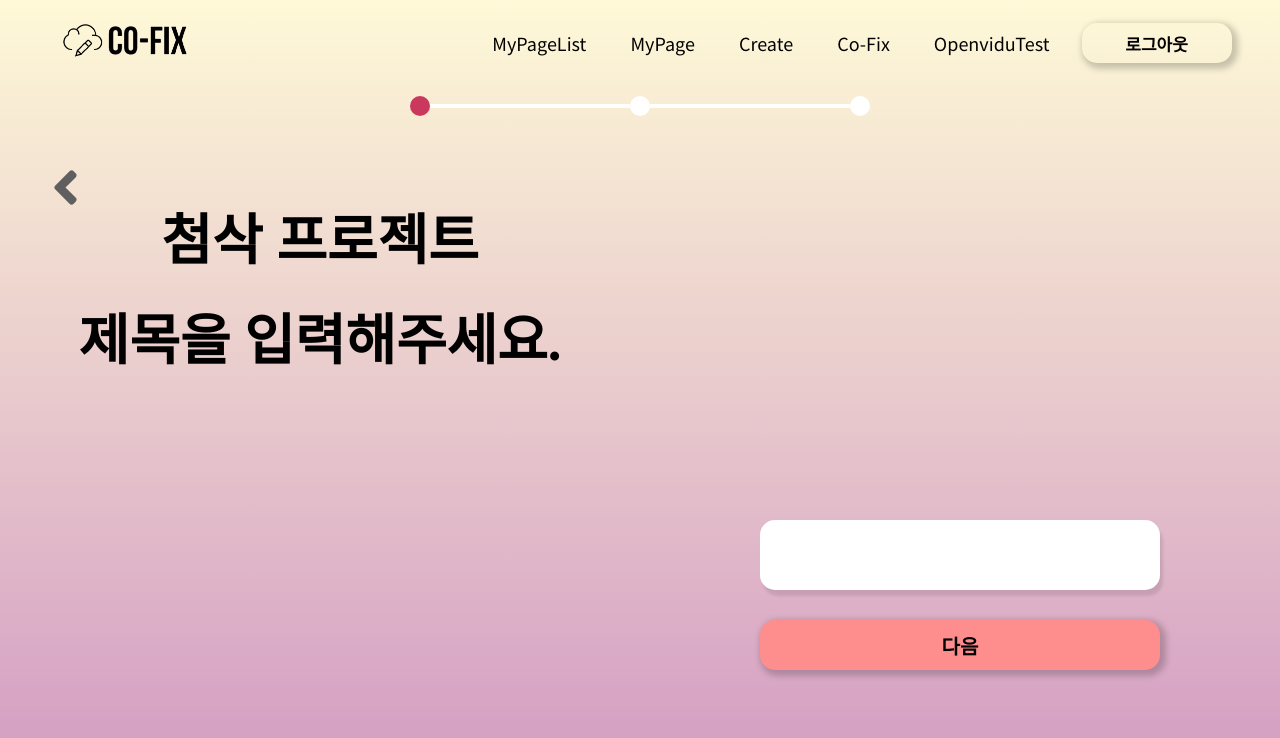
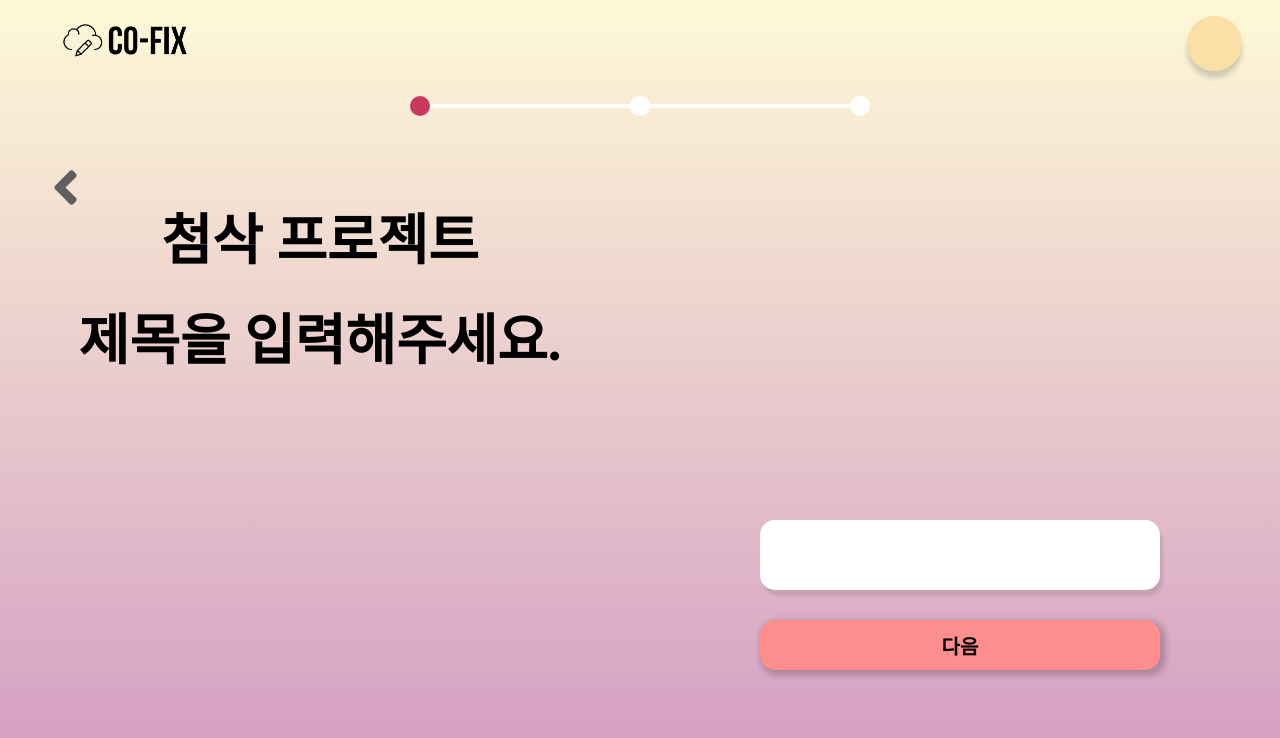
Before and after one commit to jes5918/co-fix, a React (Create React App) app in the folder frontend/: page /create in a window 1280 px wide. Shown: the top 738 px of the page. Built offline with nearby package versions, Linux system fonts and the light colour scheme.

Commit message:
[feat/FE] : 리덕스 저장 로직
- 리덕스 룸 정보 및 텍스트 정보 저장로직
- navbar 정리

```diff
--- a/frontend/src/api/documents.js
+++ b/frontend/src/api/documents.js
@@ -2,13 +2,26 @@ import { AuthorizationInstance } from './index.js';
 
 const instance = AuthorizationInstance();
 
-function getDocuments(documentId, success, fail) {
-  instance.get(`documents/${documentId}`).then(success).catch(fail);
+function getDocuments(roomId, documentId, success, fail) {
+  instance
+    .get(`commentRooms/${roomId}/documents/${documentId}`)
+    .then(success)
+    .catch(fail);
 }
 
-function modifyDocuments(documentId, sentenceId, editInfo, success, fail) {
+function modifyDocuments(
+  commentRoomId,
+  documentId,
+  sentenceId,
+  editInfo,
+  success,
+  fail,
+) {
   instance
-    .put(`/documents/${documentId}/sentences/${sentenceId}`, editInfo)
+    .put(
+      `commentRooms/${commentRoomId}/documents/${documentId}/sentences/${sentenceId}`,
+      editInfo,
+    )
     .then(success)
     .catch(fail);
 }
--- a/frontend/src/api/index.js
+++ b/frontend/src/api/index.js
@@ -37,7 +37,7 @@ function AuthorizationInstance() {
       // const accToken = await getToken();
       // const token = 'Bearer' + accToken;
       const temp =
-        'eyJhbGciOiJIUzI1NiJ9.eyJzdWIiOiIxMiIsImlhdCI6MTYyMDgxMTQ0OCwiZXhwIjoxNjIwODE1MDQ4fQ.48aDd9slmfWS-JYnSo6RepHtWM_rwwv7Zp71tTrzydU';
+        'eyJhbGciOiJIUzI1NiJ9.eyJzdWIiOiIxMiIsImlhdCI6MTYyMDkxMTYyNywiZXhwIjoxNjIwOTE1MjI3fQ.vaU1kX0az5wIclwJNBuMjA7P1ZoHDPU9Unm9DO7rEjE';
       const token = 'Bearer ' + temp;
 
       config.headers = {
--- a/frontend/src/containers/NavBar.jsx
+++ b/frontend/src/containers/NavBar.jsx
@@ -76,52 +76,12 @@ export default function NavBar({ isLoggedIn }) {
     <>
       <NavbarMainWrapper>
         <NavbarLogo onClick={LogoClickHandler} />
-        {isHalfScreen ? (
-          <NavbarMenuWraper>
+        <HamburgerMenu.Container>
           {!isLoggedIn ? (
             <>
-                <NavbarItem>
-                  <Link to="/mypagelist">MyPageList</Link>
-                </NavbarItem>
-                <NavbarItem>
-                  <Link to="/mypage">MyPage</Link>
-                </NavbarItem>
-                <NavbarItem>
-                  <Link to="/create">Create</Link>
-                </NavbarItem>
-                <NavbarItem>
-                  <Link to="/co-fix/fasdf">Co-Fix</Link>
-                </NavbarItem>
-                <NavbarItem>
-                  <Link to="/openvidutest">OpenviduTest</Link>
-                </NavbarItem>
-                <BasicButton
-                  onClickHandler={LogoutHandler}
-                  width={150}
-                  height={40}
-                  fontSize={17}
-                  backgroundColor="transparent"
-                  text="로그아웃"
-                />
-              </>
-            ) : (
-              <BasicButton
-                width={150}
-                height={40}
-                fontSize={17}
-                onClickHandler={ModalToggleHandler}
-                text="Login"
-                backgroundColor={'transparent'}
-              />
-            )}
-          </NavbarMenuWraper>
-        ) : (
-          <HamburgerMenu.Container>
               <HamburgerMenu.Icon onClick={HamburgerMenuToggleHandler} />
               {isHamburgerMenuOpen ? (
                 <HamburgerMenu.Wrapper>
-                {!isLoggedIn ? (
-                  <>
                   <NavbarItem onClick={HamburgerMenuToggleHandler}>
                     <Link to="/mypagelist">MyPageList</Link>
                   </NavbarItem>
@@ -142,6 +102,8 @@ export default function NavBar({ isLoggedIn }) {
                     backgroundColor="transparent"
                     text="로그아웃"
                   />
+                </HamburgerMenu.Wrapper>
+              ) : null}
             </>
           ) : (
             <BasicButton
@@ -153,10 +115,7 @@ export default function NavBar({ isLoggedIn }) {
               backgroundColor={'transparent'}
             />
           )}
-              </HamburgerMenu.Wrapper>
-            ) : null}
         </HamburgerMenu.Container>
-        )}
       </NavbarMainWrapper>
       <Modal
         ModalToggleHandler={ModalToggleHandler}
@@ -288,20 +247,22 @@ const HamburgerMenu = {
     position: relative;
     z-index: 10;
   `,
-  Icon: styled(GiHamburgerMenu)`
-    width: 35px;
-    height: 35px;
+  Icon: styled.div`
+    width: 55px;
+    height: 55px;
+    border-radius: 50%;
     cursor: pointer;
-    color: #2f2f2f;
+    background-color: #fadfa6;
     transition: all 0.1s ease-in-out;
+    box-shadow: rgba(48, 48, 47, 0.2) 0px 7px 5px 0px;
     &:hover {
-      color: #898989;
+      background-color: #fa9696;
     }
   `,
   Wrapper: styled.div`
     position: absolute;
-    right: 10px;
-    top: 40px;
+    right: 2%;
+    top: 60px;
     display: flex;
     flex-direction: column;
     justify-content: center;
@@ -310,7 +271,7 @@ const HamburgerMenu = {
     width: 200px;
     height: fit-content;
     background-color: white;
-    box-shadow: 2px 2px 4px 2px rgba(0, 0, 0, 0.3);
+    box-shadow: rgba(48, 48, 47, 0.548) 0px 5px 10px 0px;
     border-radius: 10px;
     animation: modal-show 1s;
     @keyframes modal-show {
--- a/frontend/src/views/CommonWorkPage.jsx
+++ b/frontend/src/views/CommonWorkPage.jsx
@@ -2,6 +2,8 @@ import React, { useEffect, useState } from 'react';
 import { useSelector, useDispatch } from 'react-redux';
 import { saveRoomInfo, resetRoomInfo } from '../modules/actions/roomActions';
 import { getRoomInfo, closeRoom } from '../api/co-fix';
+import { getDocuments } from '../api/documents';
+import { documentGetAction } from '../modules/actions/documentActions';
 // library
 import styled from 'styled-components';
 import { Scrollbars } from 'react-custom-scrollbars-2';
@@ -21,9 +23,17 @@ export default function CommonWorkPage() {
   const room = useRoomInfo();
   // redux에 저장되어있는 documentReducer 가져오기
   useEffect(() => {
-    console.log('room', room);
-    console.log('pincode', room.pinNumber);
-  }, [room]);
+    getDocuments(
+      room.roomId,
+      room.documentId,
+      (response) => {
+        dispatch(documentGetAction(response.data.data));
+      },
+      (error) => {
+        console.log(`error`, error);
+      },
+    );
+  }, []);
 
   return (
     <S.CommonWorkPage>
--- a/frontend/src/views/Create.jsx
+++ b/frontend/src/views/Create.jsx
@@ -56,17 +56,7 @@ export default function Create() {
           console.log(`res`, res.data.data);
           dispatch(saveRoomInfo(res.data.data));
           // documentId로 조회
-          getDocuments(
-            res.data.data.documentId,
-            (response) => {
-              console.log(`response`, response);
-              dispatch(documentGetAction(response.data.data));
-              history.push(`/co-fix/${res.data.data.roomId}`);
-            },
-            (error) => {
-              console.log(`error`, error);
-            },
-          );
+          history.push(`/co-fix/${res.data.data.roomId}`);
         },
         (err) => {
           console.error('err', err.response.data);
--- a/frontend/src/views/Join.jsx
+++ b/frontend/src/views/Join.jsx
@@ -1,6 +1,8 @@
 import React, { useState, useEffect } from 'react';
 import styled from 'styled-components';
 import { useHistory } from 'react-router';
+import { useSelector, useDispatch } from 'react-redux';
+import { saveRoomInfo, resetRoomInfo } from '../modules/actions/roomActions';
 import { createRoom, getRoomInfo, closeRoom, modifyRoom } from '../api/co-fix';
 
 // container
@@ -15,6 +17,7 @@ import AlertModal from '../components/modal/AlertModal';
 export default function Join() {
   const [current, setCurrent] = useState(0);
   const history = useHistory();
+  const dispatch = useDispatch();
   const [nickName, setNickName] = useState('');
   const [pinCode, setPinCode] = useState('');
   const [isAlertModalOpen, setIsAlertModalOpen] = useState(false);
@@ -29,10 +32,6 @@ export default function Join() {
 
   const changePage = () => {
     setCurrent(current + 1);
-  };
-  const submitForm = () => {
-    alert('제출😀');
-    history.push('/');
   };
 
   const nickNameValueSave = (e) => {
@@ -89,6 +88,7 @@ export default function Join() {
       pinCode,
       (res) => {
         console.log(res.data);
+        dispatch(saveRoomInfo(res.data.data));
         duplicatedNickName(res.data.data);
       },
       (err) => {
```
Lines whose indentation alone changed are shown as unchanged.
